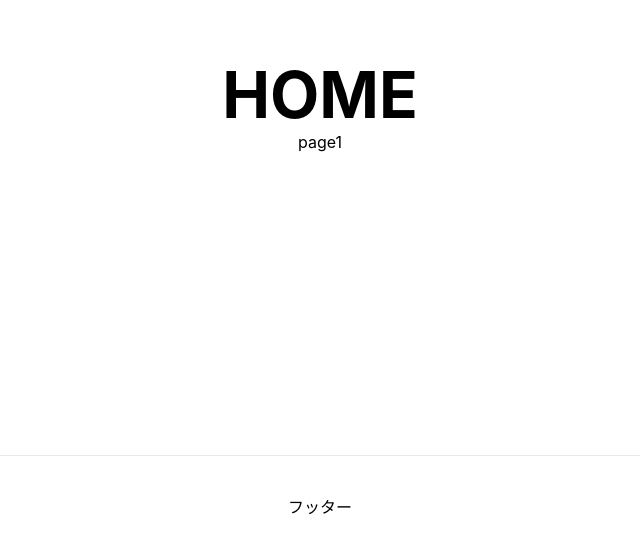
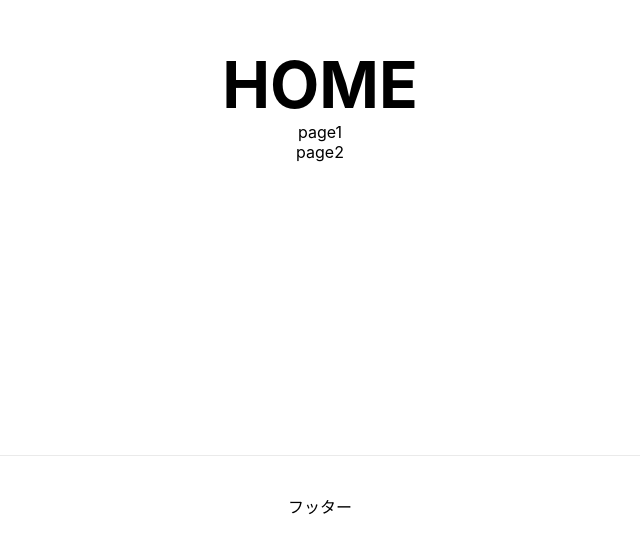
Before and after one commit to aikosogabe/test-netlify, a Next.js app: page / in a window 1280 px wide. Shown: the part 245-798 px from the top of the page, without its empty margins (320-960 px from the left). Built offline with nearby package versions, Linux system fonts and the light colour scheme.

Commit message:
no message

```diff
--- a/pages/index.tsx
+++ b/pages/index.tsx
@@ -15,6 +15,9 @@ export default function Home() {
         <Link href="/posts/page1/">
           <a>page1</a>
         </Link>
+        <Link href="/posts/page2/">
+          <a>page2</a>
+        </Link>
       </main>
       <footer className={styles.footer}>フッター</footer>
     </div>
```
